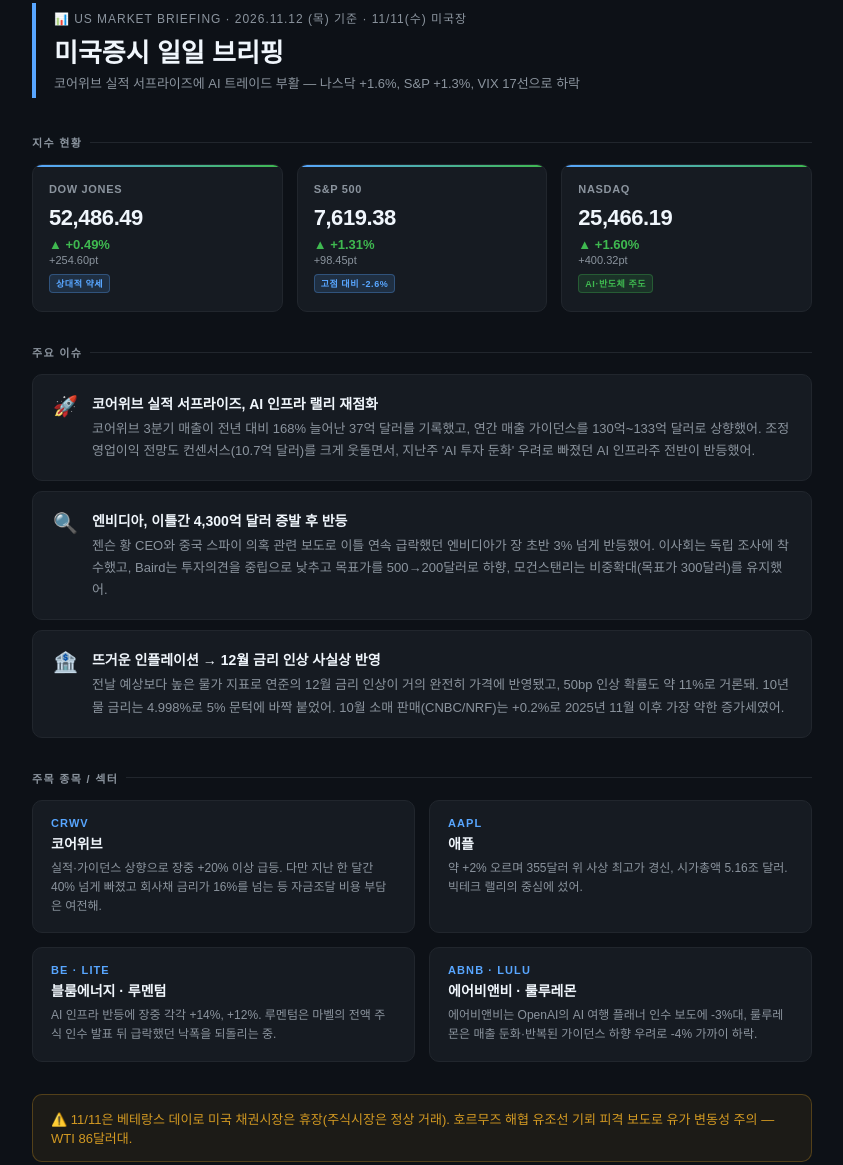
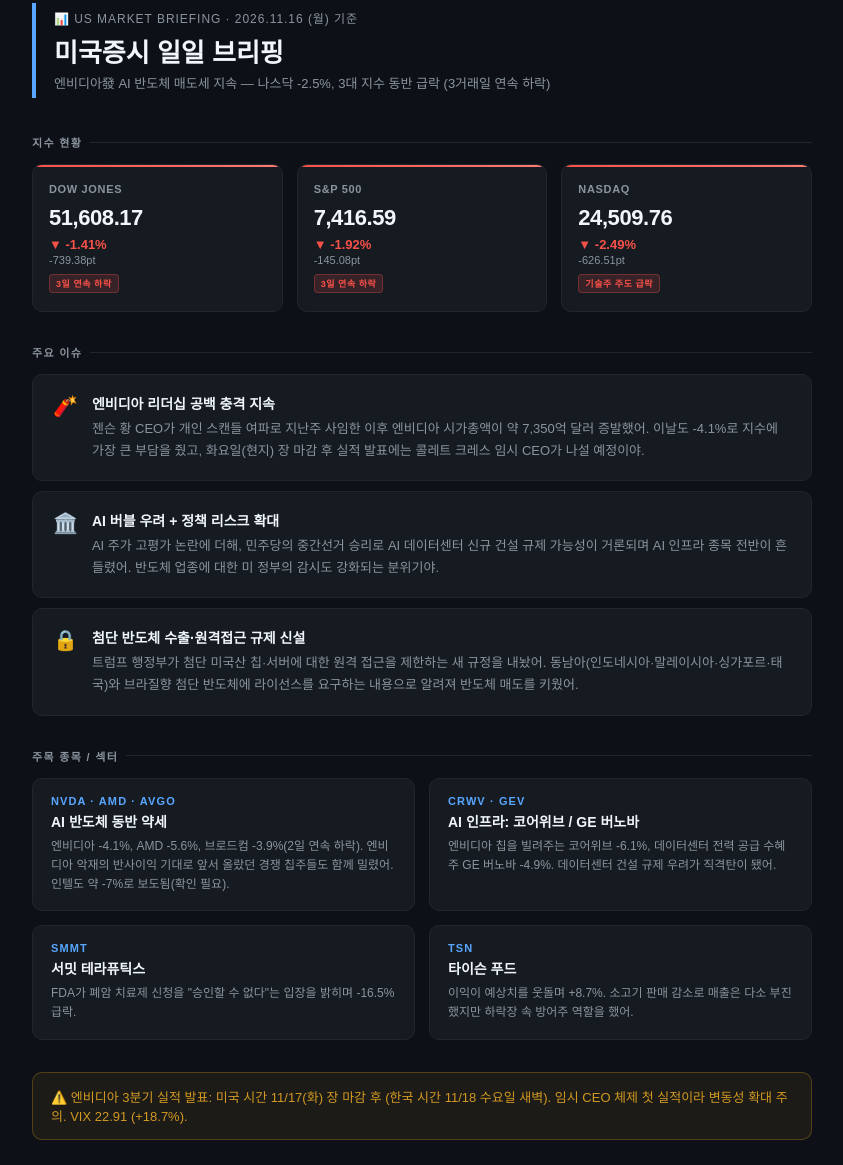
Before and after one commit to ksjin09/market-briefing, a plain HTML site: page index.html in a window 1280 px wide. Shown: the part 37-1202 px from the top of the page, without its empty margins (218-1061 px from the left). Drawn offline with Linux system fonts and the light colour scheme.

Commit message:
briefing 20261117

```diff
--- a/index.html
+++ b/index.html
@@ -3,7 +3,7 @@
 <head>
   <meta charset="UTF-8" />
   <meta name="viewport" content="width=device-width, initial-scale=1.0"/>
-  <title>미국증시 브리핑 | 2026.11.12</title>
+  <title>미국증시 브리핑 | 2026.11.17</title>
   <style>
     * { margin: 0; padding: 0; box-sizing: border-box; }
     body { font-family: 'Apple SD Gothic Neo', 'Malgun Gothic', sans-serif; background: #0d1117; color: #e6edf3; min-height: 100vh; padding: 40px 20px; }
@@ -24,9 +24,7 @@
     .index-change.down { color: #f85149; }
     .index-pts { font-size: 11px; color: #8b949e; margin-top: 2px; }
     .badge { display: inline-block; font-size: 9px; font-weight: 700; letter-spacing: 0.06em; padding: 2px 6px; border-radius: 4px; background: rgba(88, 166, 255, 0.15); color: #58a6ff; border: 1px solid rgba(88, 166, 255, 0.3); margin-top: 8px; }
-    .badge.record { background: rgba(63, 185, 80, 0.15); color: #3fb950; border-color: rgba(63, 185, 80, 0.3); }
     .badge.neg { background: rgba(248, 81, 73, 0.15); color: #f85149; border-color: rgba(248, 81, 73, 0.3); }
-    .weekly-grid { display: grid; grid-template-columns: repeat(3, 1fr); gap: 14px; margin-bottom: 32px; }
     .issue-list { margin-bottom: 32px; }
     .issue-item { background: #161b22; border: 1px solid #21262d; border-radius: 10px; padding: 18px 20px; margin-bottom: 10px; display: flex; gap: 14px; align-items: flex-start; }
     .issue-icon { font-size: 20px; flex-shrink: 0; margin-top: 1px; }
@@ -47,100 +45,38 @@
 </head>
 <body>
 <div class="container">
-
   <div class="header">
-    <div class="date">📊 US Market Briefing · 2026.11.12 (목) 기준 · 11/11(수) 미국장</div>
+    <div class="date">📊 US Market Briefing · 2026.11.16 (월) 기준</div>
     <h1>미국증시 일일 브리핑</h1>
-    <div class="subtitle">코어위브 실적 서프라이즈에 AI 트레이드 부활 — 나스닥 +1.6%, S&amp;P +1.3%, VIX 17선으로 하락</div>
+    <div class="subtitle">엔비디아發 AI 반도체 매도세 지속 — 나스닥 -2.5%, 3대 지수 동반 급락 (3거래일 연속 하락)</div>
   </div>
-
   <div class="section-title">지수 현황</div>
   <div class="index-grid">
-    <div class="index-card">
-      <div class="index-name">DOW JONES</div>
-      <div class="index-value">52,486.49</div>
-      <div class="index-change">▲ +0.49%</div>
-      <div class="index-pts">+254.60pt</div>
-      <div class="badge">상대적 약세</div>
-    </div>
-    <div class="index-card">
-      <div class="index-name">S&amp;P 500</div>
-      <div class="index-value">7,619.38</div>
-      <div class="index-change">▲ +1.31%</div>
-      <div class="index-pts">+98.45pt</div>
-      <div class="badge">고점 대비 -2.6%</div>
-    </div>
-    <div class="index-card">
-      <div class="index-name">NASDAQ</div>
-      <div class="index-value">25,466.19</div>
-      <div class="index-change">▲ +1.60%</div>
-      <div class="index-pts">+400.32pt</div>
-      <div class="badge record">AI·반도체 주도</div>
-    </div>
+    <div class="index-card down"><div class="index-name">DOW JONES</div><div class="index-value">51,608.17</div><div class="index-change down">▼ -1.41%</div><div class="index-pts">-739.38pt</div><div class="badge neg">3일 연속 하락</div></div>
+    <div class="index-card down"><div class="index-name">S&amp;P 500</div><div class="index-value">7,416.59</div><div class="index-change down">▼ -1.92%</div><div class="index-pts">-145.08pt</div><div class="badge neg">3일 연속 하락</div></div>
+    <div class="index-card down"><div class="index-name">NASDAQ</div><div class="index-value">24,509.76</div><div class="index-change down">▼ -2.49%</div><div class="index-pts">-626.51pt</div><div class="badge neg">기술주 주도 급락</div></div>
   </div>
-
   <div class="section-title">주요 이슈</div>
   <div class="issue-list">
-    <div class="issue-item">
-      <div class="issue-icon">🚀</div>
-      <div>
-        <div class="issue-title">코어위브 실적 서프라이즈, AI 인프라 랠리 재점화</div>
-        <div class="issue-body">코어위브 3분기 매출이 전년 대비 168% 늘어난 37억 달러를 기록했고, 연간 매출 가이던스를 130억~133억 달러로 상향했어. 조정 영업이익 전망도 컨센서스(10.7억 달러)를 크게 웃돌면서, 지난주 'AI 투자 둔화' 우려로 빠졌던 AI 인프라주 전반이 반등했어.</div>
-      </div>
-    </div>
-    <div class="issue-item">
-      <div class="issue-icon">🔍</div>
-      <div>
-        <div class="issue-title">엔비디아, 이틀간 4,300억 달러 증발 후 반등</div>
-        <div class="issue-body">젠슨 황 CEO와 중국 스파이 의혹 관련 보도로 이틀 연속 급락했던 엔비디아가 장 초반 3% 넘게 반등했어. 이사회는 독립 조사에 착수했고, Baird는 투자의견을 중립으로 낮추고 목표가를 500→200달러로 하향, 모건스탠리는 비중확대(목표가 300달러)를 유지했어.</div>
-      </div>
-    </div>
-    <div class="issue-item">
-      <div class="issue-icon">🏦</div>
-      <div>
-        <div class="issue-title">뜨거운 인플레이션 → 12월 금리 인상 사실상 반영</div>
-        <div class="issue-body">전날 예상보다 높은 물가 지표로 연준의 12월 금리 인상이 거의 완전히 가격에 반영됐고, 50bp 인상 확률도 약 11%로 거론돼. 10년물 금리는 4.998%로 5% 문턱에 바짝 붙었어. 10월 소매 판매(CNBC/NRF)는 +0.2%로 2025년 11월 이후 가장 약한 증가세였어.</div>
-      </div>
-    </div>
+    <div class="issue-item"><div class="issue-icon">🧨</div><div><div class="issue-title">엔비디아 리더십 공백 충격 지속</div><div class="issue-body">젠슨 황 CEO가 개인 스캔들 여파로 지난주 사임한 이후 엔비디아 시가총액이 약 7,350억 달러 증발했어. 이날도 -4.1%로 지수에 가장 큰 부담을 줬고, 화요일(현지) 장 마감 후 실적 발표에는 콜레트 크레스 임시 CEO가 나설 예정이야.</div></div></div>
+    <div class="issue-item"><div class="issue-icon">🏛️</div><div><div class="issue-title">AI 버블 우려 + 정책 리스크 확대</div><div class="issue-body">AI 주가 고평가 논란에 더해, 민주당의 중간선거 승리로 AI 데이터센터 신규 건설 규제 가능성이 거론되며 AI 인프라 종목 전반이 흔들렸어. 반도체 업종에 대한 미 정부의 감시도 강화되는 분위기야.</div></div></div>
+    <div class="issue-item"><div class="issue-icon">🔒</div><div><div class="issue-title">첨단 반도체 수출·원격접근 규제 신설</div><div class="issue-body">트럼프 행정부가 첨단 미국산 칩·서버에 대한 원격 접근을 제한하는 새 규정을 내놨어. 동남아(인도네시아·말레이시아·싱가포르·태국)와 브라질향 첨단 반도체에 라이선스를 요구하는 내용으로 알려져 반도체 매도를 키웠어.</div></div></div>
   </div>
-
   <div class="section-title">주목 종목 / 섹터</div>
   <div class="stock-grid">
-    <div class="stock-card">
-      <div class="stock-ticker">CRWV</div>
-      <div class="stock-name">코어위브</div>
-      <div class="stock-desc">실적·가이던스 상향으로 장중 +20% 이상 급등. 다만 지난 한 달간 40% 넘게 빠졌고 회사채 금리가 16%를 넘는 등 자금조달 비용 부담은 여전해.</div>
-    </div>
-    <div class="stock-card">
-      <div class="stock-ticker">AAPL</div>
-      <div class="stock-name">애플</div>
-      <div class="stock-desc">약 +2% 오르며 355달러 위 사상 최고가 경신, 시가총액 5.16조 달러. 빅테크 랠리의 중심에 섰어.</div>
-    </div>
-    <div class="stock-card">
-      <div class="stock-ticker">BE · LITE</div>
-      <div class="stock-name">블룸에너지 · 루멘텀</div>
-      <div class="stock-desc">AI 인프라 반등에 장중 각각 +14%, +12%. 루멘텀은 마벨의 전액 주식 인수 발표 뒤 급락했던 낙폭을 되돌리는 중.</div>
-    </div>
-    <div class="stock-card">
-      <div class="stock-ticker">ABNB · LULU</div>
-      <div class="stock-name">에어비앤비 · 룰루레몬</div>
-      <div class="stock-desc">에어비앤비는 OpenAI의 AI 여행 플래너 인수 보도에 -3%대, 룰루레몬은 매출 둔화·반복된 가이던스 하향 우려로 -4% 가까이 하락.</div>
-    </div>
+    <div class="stock-card"><div class="stock-ticker">NVDA · AMD · AVGO</div><div class="stock-name">AI 반도체 동반 약세</div><div class="stock-desc">엔비디아 -4.1%, AMD -5.6%, 브로드컴 -3.9%(2일 연속 하락). 엔비디아 악재의 반사이익 기대로 앞서 올랐던 경쟁 칩주들도 함께 밀렸어. 인텔도 약 -7%로 보도됨(확인 필요).</div></div>
+    <div class="stock-card"><div class="stock-ticker">CRWV · GEV</div><div class="stock-name">AI 인프라: 코어위브 / GE 버노바</div><div class="stock-desc">엔비디아 칩을 빌려주는 코어위브 -6.1%, 데이터센터 전력 공급 수혜주 GE 버노바 -4.9%. 데이터센터 건설 규제 우려가 직격탄이 됐어.</div></div>
+    <div class="stock-card"><div class="stock-ticker">SMMT</div><div class="stock-name">서밋 테라퓨틱스</div><div class="stock-desc">FDA가 폐암 치료제 신청을 "승인할 수 없다"는 입장을 밝히며 -16.5% 급락.</div></div>
+    <div class="stock-card"><div class="stock-ticker">TSN</div><div class="stock-name">타이슨 푸드</div><div class="stock-desc">이익이 예상치를 웃돌며 +8.7%. 소고기 판매 감소로 매출은 다소 부진했지만 하락장 속 방어주 역할을 했어.</div></div>
   </div>
-
-  <div class="notice">⚠️ 11/11은 베테랑스 데이로 미국 채권시장은 휴장(주식시장은 정상 거래). 호르무즈 해협 유조선 기뢰 피격 보도로 유가 변동성 주의 — WTI 86달러대.</div>
-
+  <div class="notice">⚠️ 엔비디아 3분기 실적 발표: 미국 시간 11/17(화) 장 마감 후 (한국 시간 11/18 수요일 새벽). 임시 CEO 체제 첫 실적이라 변동성 확대 주의. VIX 22.91 (+18.7%).</div>
   <div class="section-title">단기 시장 시각</div>
-  <div class="outlook">
-    <p>
-      <strong>긍정 요인:</strong> 코어위브 실적으로 AI 수요가 아직 살아 있다는 게 숫자로 확인됐고, VIX가 19.5→17.5로 10% 떨어지며 공포 심리가 진정됐어. 애플 신고가 등 메가캡이 지수를 받쳐주고 있고, 원/달러도 1,332원대로 내려왔어.<br/><br/>
-      <strong>주의 요인:</strong> 10년물 금리 5% 문턱, 12월 금리 '인상'이 거의 확정적으로 반영된 상황이야. 엔비디아 지배구조·안보 리스크는 조사 결과가 나올 때까지 언제든 재점화될 수 있고, 소매 판매 둔화와 중동 유가 리스크도 깔려 있어.<br/><br/>
-      <strong>결론:</strong> 하루짜리 기술적 반등을 넘어 AI 트레이드가 복귀할 명분은 생겼지만, 금리 환경은 오히려 빡빡해지는 중이라 '금리 vs 실적' 줄다리기 장세가 이어질 가능성이 커. 금리 5% 돌파 여부와 엔비디아 조사 뉴스가 단기 방향을 가를 변수야.
-    </p>
-  </div>
-
-  <div class="footer">데이터 출처: UsStockInfo(Yahoo Finance) · AP · TheStreet · 생성일시: 2026.11.12</div>
-
+  <div class="outlook"><p>
+    <strong>긍정 요인:</strong> S&amp;P 500 기업들의 3분기 EPS가 전년 대비 약 32% 증가 추세(FactSet)로 3분기 연속 25%+ 성장 중이야. 10년물 금리가 5.15% → 5.12%로 소폭 내려왔고 유가(WTI 84.9달러)도 하락해 금리 압박은 다소 완화됐어.<br/><br/>
+    <strong>주의 요인:</strong> 엔비디아 리더십 리스크, 데이터센터 규제·수출 통제라는 정책 변수, 지난주 예상보다 뜨거웠던 물가 지표, 이란 전쟁發 유가 변동성이 겹쳐 있어. VIX가 20을 넘어 공포 구간에 진입했고, 금리도 여전히 5%대 고공권이야.<br/><br/>
+    <strong>결론:</strong> 오늘 밤 엔비디아 실적이 이번 주의 분수령. 가이던스와 임시 경영진 메시지가 시장을 안심시키면 AI주 기술적 반등이 가능하지만, 실망 시 AI 인프라 전반의 추가 조정이 이어질 수 있어. 실적 확인 전까지는 보수적 접근이 합리적이야.
+  </p></div>
+  <div class="footer">데이터 출처: Yahoo Finance(US Stock Info), AP via BNN Bloomberg, PR Newswire, Motley Fool · 생성일시: 2026.11.17</div>
 </div>
 </body>
 </html>
```
